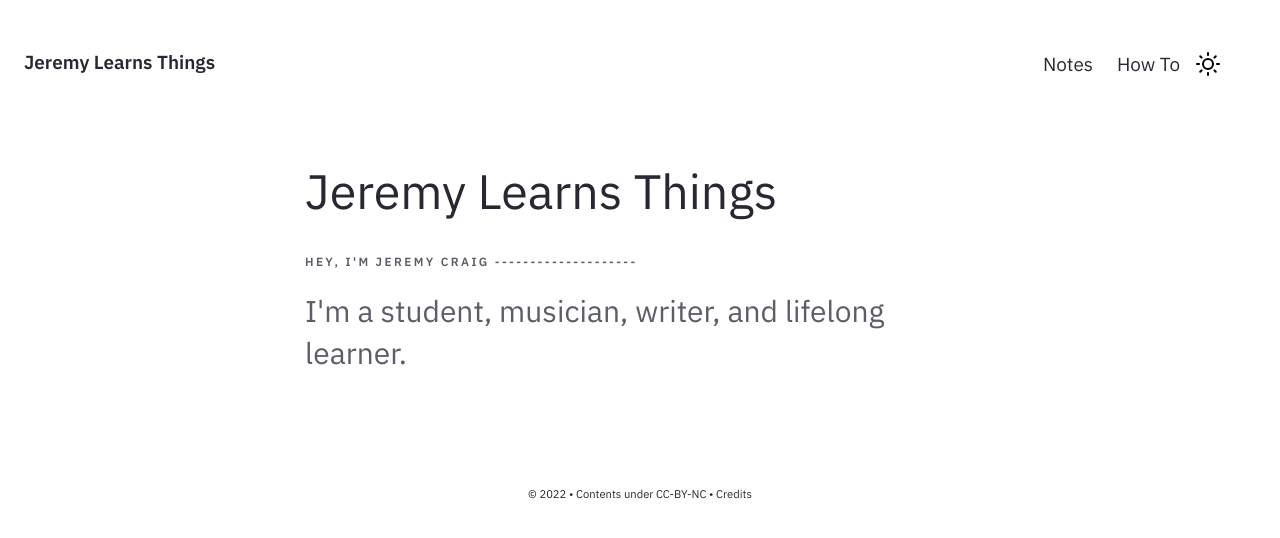
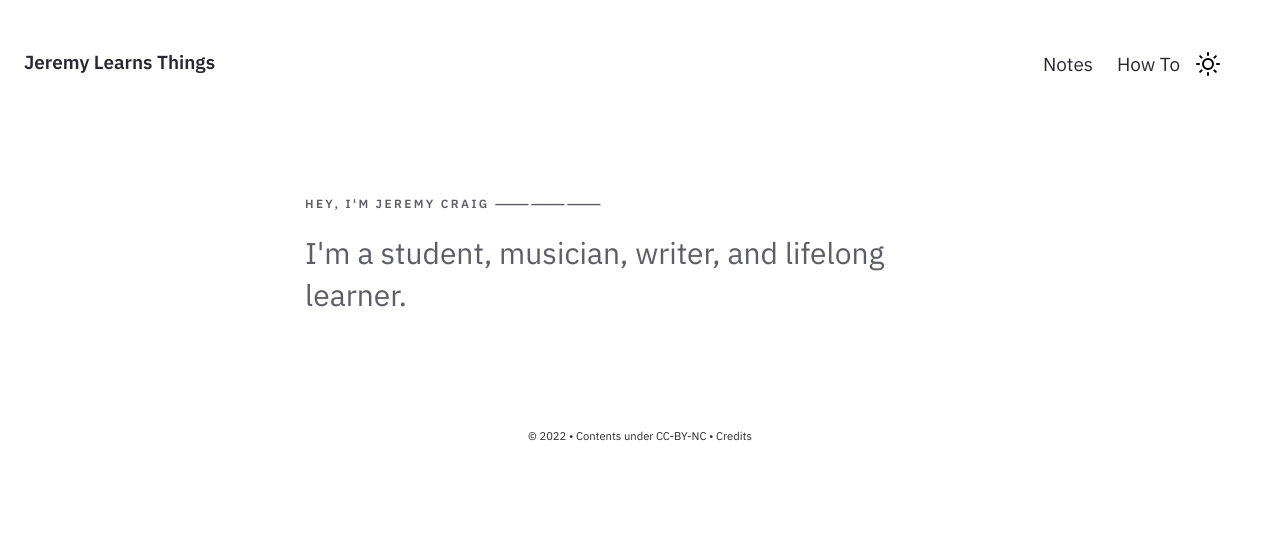
Before and after one commit to jeremycsaunders/jeremycsaunders.github.io, a Jekyll site: the page built from pages/index.md, in a window 1280 px wide. Shown: the top 538 px of the page. Built offline with Jekyll 4.4.1, drawn with Linux system fonts in a browser that asks for light colours.

Commit message:
Update Homepage.html

```diff
--- a/_includes/Homepage.html
+++ b/_includes/Homepage.html
@@ -1,7 +1,7 @@
 <div class="home-intro">
-    <div class="jumbo">{{site.heading}} </div>
+    <!--<div class="jumbo">{{site.heading}} </div> -->
     <div class="home-sub-text">
-        <h5 class="meta-title">HEY, I'M JEREMY CRAIG --------------------</h5>
+        <h5 class="meta-title">HEY, I'M JEREMY CRAIG ⸻⸻⸻</h5>
         <h3>I'm a student, musician, writer, and lifelong learner.</h3>
     </div>
 </div>
```
